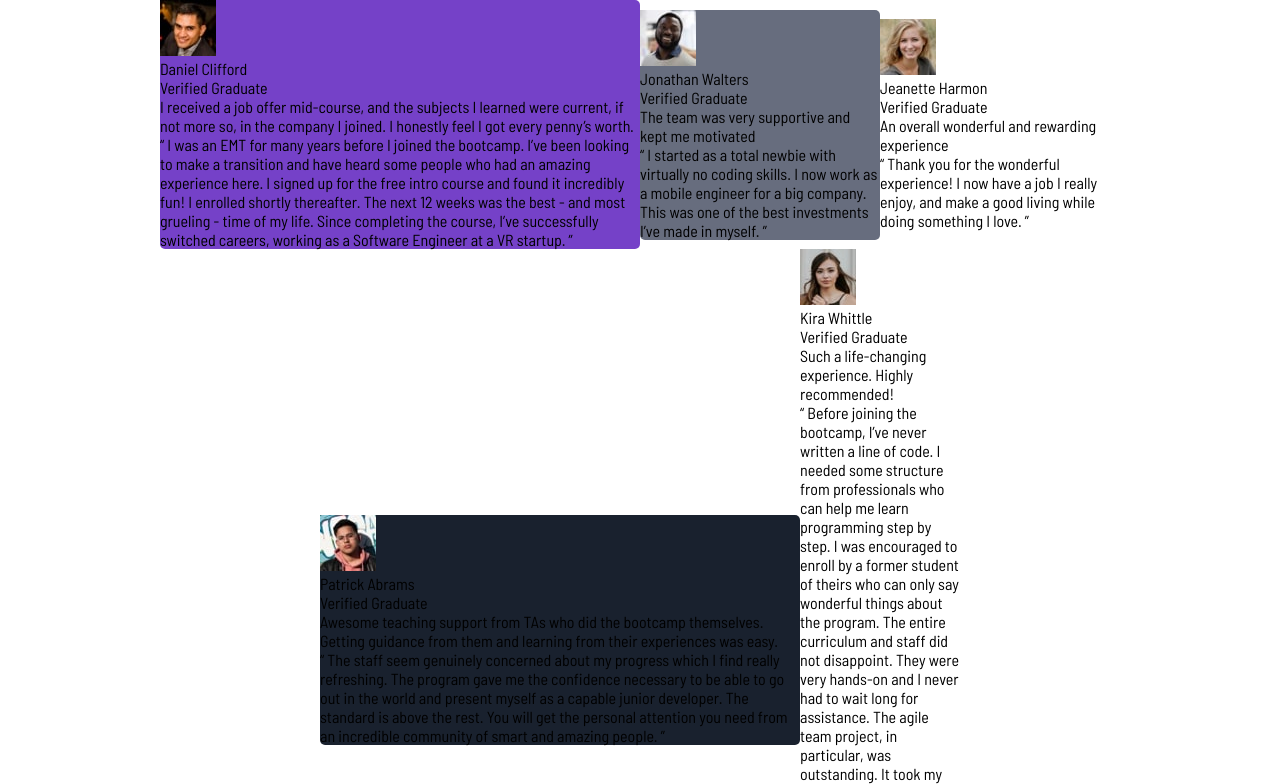
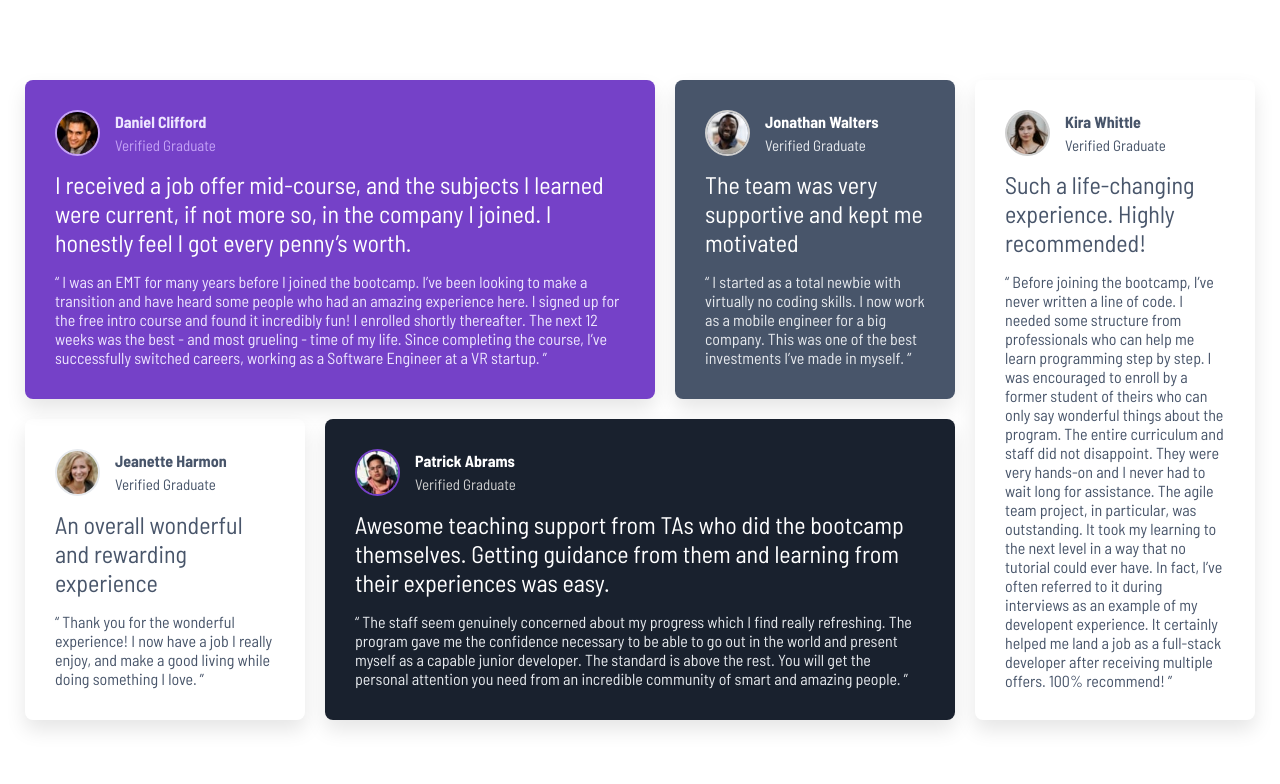
Before and after one commit to FaridDanilo/TestimonialsGridSectionLayout, a plain HTML site: page index.html in a window 1280 px wide. Shown: the top 784 px of the page. Drawn offline with Linux system fonts and the light colour scheme.

Commit message:
Update HTML & CSS

```diff
--- a/assets/css/styles.css
+++ b/assets/css/styles.css
@@ -8,6 +8,10 @@
 
 body {
     font-family: 'Barlow Semi Condensed', sans-serif;
+    display: flex;
+    justify-content: center;
+    align-items: center;
+    min-height: 100vh;
 }
 
 :root {
@@ -27,42 +31,155 @@ body {
 }
 
 main {
-    display: flex;
-    justify-content: center;
-    align-items: center;
-    flex-wrap: wrap;
-    height: 100vh;
+    display: grid;
+    /* grid-template-columns: repeat(4, 1fr); */
+    /* grid-template-rows: repeat(2, auto); */
+    gap: 20px;
+    max-width: 1400px;
 }
 
-.testimonial {
-    height: max-content;
-    border-radius: 5px
+.testimonial-card {
+    padding: 30px;
+    border-radius: 8px;
+    box-shadow: 0 10px 20px rgba(0, 0, 0, 0.1);
 }
 
-.testimonial-1{
-    flex-basis: 30rem;
+.profile {
+    display: flex;
+}
+
+.testimonial-card img {
+    width: 45px;
+    border-radius: 50%;
+}
+
+.profile-id {
+    line-height: 1.5;
+    margin-left: 15px;
+}
+
+.testimonial-name {
+    font-weight: bold;
+}
+
+.testimonial-1 .testimonial-name {
+    color: var(--color-primary-very-light);
+}
+
+.testimonial-1 .testimonial-status {
+    color: var(--color-primary-light);
+    font-size: 15px;
+}
+
+.testimonial-2 .testimonial-status {
+    color: var(--color-grey-lightest);
+    font-size: 15px;
+}
+
+.testimonial-3 .testimonial-status {
+    color: var(--color-grey-dark);
+    font-size: 15px;
+}
+
+.testimonial-4 .testimonial-status {
+    color: var(--color-grey-light);
+    font-size: 15px;
+}
+
+.testimonial-5 .testimonial-status {
+    color: var(--color-grey-dark);
+    font-size: 15px;
+}
+
+.testimonial-summary {
+    line-height: 1.2;
+    font-size: 1.5rem;
+    margin: 15px 0 15px 0
+}
+
+.testimonial-1 .testimonial-quote {
+    color: var(--color-primary-very-light);
+}
+
+.testimonial-2 .testimonial-quote {
+    color: var(--color-grey-lightest);
+}
+
+.testimonial-3 .testimonial-quote {
+    color: var(--color-grey-dark);
+}
+
+.testimonial-4 .testimonial-quote {
+    color: var(--color-grey-lightest);
+}
+
+.testimonial-5 .testimonial-quote {
+    color: var(--color-grey-dark);
+}
+
+.testimonial-1 {
+    width: 630px;
+    grid-column: 1 / span 2;
+    grid-row: 1;
+    color: var(--color-white);
     background-color: var(--color-primary);
 }
-.testimonial-2{
-    flex-basis: 15rem;
-    background-color: var(--color-grey-medium);
+
+.testimonial-1 img {
+    border: 2px solid var(--color-primary-light);
 }
-.testimonial-3{
-    flex-basis: 15rem;
-    background-color: var(--color-white);
+
+.testimonial-2 {
+    width: 280px;
+    grid-column: 3 / span 1;
+    grid-row: 1;
+    color: var(--color-white);
+    background-color: var(--color-grey-dark);
 }
-.testimonial-4{
-    flex-basis: 30rem;
+
+.testimonial-2 img {
+    border: 2px solid var(--color-grey-light);
+}
+
+.testimonial-3 {
+    width: 280px;
+    color: var(--color-grey-dark);
+    grid-column: 1 / span 1;
+    grid-row: 2;
+}
+
+.testimonial-3 img {
+    border: 2px solid var(--color-grey-lightest);
+}
+
+.testimonial-4 {
+    width: 630px;
+    grid-column: 2 / span 2;
+    grid-row: 2;
+    color: var(--color-white);
     background-color: var(--color-blue-dark);
 }
-.testimonial-5{
-    flex-basis: 10rem;
-    background-color: var(--color-white);
+
+.testimonial-4 img {
+    border: 2px solid var(--color-primary);
+}
+
+.testimonial-5 {
+    width: 280px;
+    background-color: hsl(0, 0%, 100%);
+    color: hsl(217, 19%, 35%);
+    grid-column: 4 / span 1;
+    grid-row: 1 / span 2;
+}
+
+.testimonial-5 img {
+    border: 2px solid var(--color-grey-light);
 }
 
 .attribution {
+    position: absolute;
+    bottom: 0;
     font-size: 11px;
-    text-align: center;
 }
 
 .attribution a {
--- a/index.html
+++ b/index.html
@@ -11,16 +11,20 @@
 
 <body>
   <main>
-    <article class="testimonial testimonial-1">
+    <article class="testimonial-card testimonial-1">
+      <picture class="profile">
         <img src="assets/images/image-daniel.jpg" alt="Daniel Clifford">
+        <div class="profile-id">
           <p class="testimonial-name">Daniel Clifford</p>
           <p class="testimonial-status">Verified Graduate</p>
+        </div>
+      </picture>
       <p class="testimonial-summary">
         I received a job offer mid-course, and the subjects I learned were current, if not more so,
         in the company I joined. I honestly feel I got every penny’s worth.
       </p>
 
-      <p class="testimonial-status">
+      <p class="testimonial-quote">
         “ I was an EMT for many years before I joined the bootcamp. I’ve been looking to make a
         transition and have heard some people who had an amazing experience here. I signed up
         for the free intro course and found it incredibly fun! I enrolled shortly thereafter.
@@ -29,10 +33,14 @@
       </p>
     </article>
 
-    <article class="testimonial testimonial-2">
+    <article class="testimonial-card testimonial-2">
+      <picture class="profile">
         <img src="assets/images/image-jonathan.jpg" alt="Jonathan Walters">
+        <div class="profile-id">
           <p class="testimonial-name">Jonathan Walters</p>
           <p class="testimonial-status">Verified Graduate</p>
+        </div>
+      </picture>
 
       <p class="testimonial-summary">
         The team was very supportive and kept me motivated
@@ -43,10 +51,14 @@
       </p>
     </article>
 
-    <article class="testimonial testimonial-3">
+    <article class="testimonial-card testimonial-3">
+      <picture class="profile">
         <img src="assets/images/image-jeanette.jpg" alt="Jeanette Harmon">
+        <div class="profile-id">
           <p class="testimonial-name">Jeanette Harmon</p>
           <p class="testimonial-status">Verified Graduate</p>
+        </div>
+      </picture>
 
       <p class="testimonial-summary">
         An overall wonderful and rewarding experience
@@ -57,10 +69,14 @@
       </p>
     </article>
 
-    <article class="testimonial testimonial-4">
+    <article class="testimonial-card testimonial-4">
+      <picture class="profile">
         <img src="assets/images/image-patrick.jpg" alt="Patrick Abrams">
+        <div class="profile-id">
           <p class="testimonial-name">Patrick Abrams</p>
           <p class="testimonial-status">Verified Graduate</p>
+        </div>
+      </picture>
 
       <p class="testimonial-summary">
         Awesome teaching support from TAs who did the bootcamp themselves. Getting guidance from them and
@@ -74,10 +90,14 @@
       </p>
     </article>
 
-    <article class="testimonial testimonial-5">
+    <article class="testimonial-card testimonial-5">
+      <picture class="profile">
         <img src="assets/images/image-kira.jpg" alt="Kira Whittle">
+        <div class="profile-id">
           <p class="testimonial-name">Kira Whittle</p>
           <p class="testimonial-status">Verified Graduate</p>
+        </div>
+      </picture>
 
       <p class="testimonial-summary">
         Such a life-changing experience. Highly recommended!
```
Also changed, not shown: 1 other file. Lines whose indentation alone changed are shown as unchanged.
